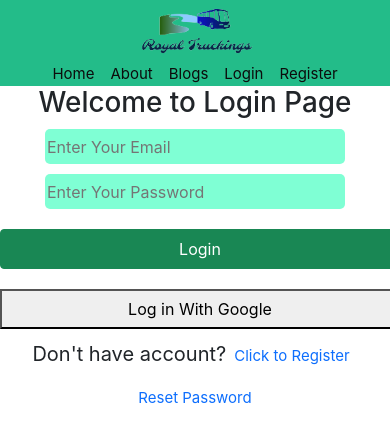
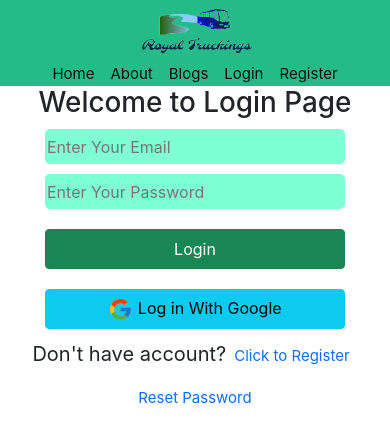
Before and after one commit to samiul-it/royal-truckings-client, a React (Create React App) app: page /login in a window 390 px wide. Shown: the top 442 px of the page. Built offline with nearby package versions, Linux system fonts and the light colour scheme; no server answers.

Commit message:
Google Sign in added and Private Route added

```diff
--- a/src/Pages/Authentication/GoogleSignIn/GoogleSignIn.css
+++ b/src/Pages/Authentication/GoogleSignIn/GoogleSignIn.css
@@ -0,0 +1,3 @@
+svg{
+    font-size: 25px;
+}
--- a/src/Pages/Authentication/GoogleSignIn/GoogleSignIn.js
+++ b/src/Pages/Authentication/GoogleSignIn/GoogleSignIn.js
@@ -1,11 +1,50 @@
-import React from 'react';
+import React from "react";
+import { FcGoogle } from "react-icons/fc";
+import "./GoogleSignIn.css";
+import auth from "./../../../Firebase/Firebase.init";
+import { useSignInWithGoogle } from "react-firebase-hooks/auth";
+import { useLocation, useNavigate } from "react-router-dom";
+import { useEffect } from "react";
+import Loading from "./../../Loading/Loading";
+import { toast } from 'react-toastify';
+import { async } from "@firebase/util";
+
+
 
 const GoogleSignIn = () => {
-    return (
-        <div>
-            <button>Log in With Google</button>
-        </div>
-    );
+  const [signInWithGoogle, user, loading, error] = useSignInWithGoogle(auth);
+
+  const location = useLocation();
+  let from = location.state?.from?.pathname || "/";
+
+  const navigate = useNavigate();
+
+  const loginWithGoogle =async () => {
+   await signInWithGoogle();
+
+  };
+  useEffect(() => {
+    if (user) {
+      navigate(from, { replace: true });
+      toast.success("Sign in Successful");
+    }
+  }, [user]);
+
+  if (error) {
+    toast.error(error.message);
+  }
+  if (loading) {
+    return <Loading></Loading>;
+  }
+
+  return (
+    <div>
+      <button onClick={loginWithGoogle} className="btn btn-info">
+        {" "}
+        <FcGoogle></FcGoogle> Log in With Google
+      </button>
+    </div>
+  );
 };
 
 export default GoogleSignIn;
--- a/src/Pages/Authentication/Login/Login.css
+++ b/src/Pages/Authentication/Login/Login.css
@@ -31,4 +31,9 @@ body{
     height: 35px;
     width: 300px;
    }
+    .form-fields button {
+        margin: 10px auto;
+        height: 40px;
+        width: 300px;
+    }
 }
--- a/src/Pages/Authentication/Login/Login.js
+++ b/src/Pages/Authentication/Login/Login.js
@@ -65,14 +65,15 @@ const Login = () => {
             placeholder="Enter Your Password"
           />
           <button className="btn btn-success">Login</button>
+        </div>
+      </form>
+      <div className="form-fields mx-auto">
         <GoogleSignIn></GoogleSignIn>
+      </div>
+
       <p>
         Don't have account?
-            <Link
-              className="text-primary"
-              to="/register"
-              onClick={navigateToLogin}
-            >
+        <Link className="text-primary" to="/register" onClick={navigateToLogin}>
           Click to Register
         </Link>
       </p>
@@ -84,8 +85,6 @@ const Login = () => {
         Reset Password
       </Link>
     </div>
-      </form>
-    </div>
   );
 };
 
--- /dev/null
+++ b/src/Pages/Authentication/Utilities/RequireAuth/RequireAuth.js
@@ -0,0 +1,21 @@
+import React from 'react';
+import { useAuthState } from 'react-firebase-hooks/auth';
+import auth from './../../../../Firebase/Firebase.init';
+import { Navigate, useLocation } from 'react-router-dom';
+import Loading from './../../../Loading/Loading';
+
+const RequireAuth = ({children}) => {
+    const [user, loading] = useAuthState(auth);
+    let location = useLocation();
+    if (loading) {
+      return <Loading></Loading>;
+    }
+
+    if (!user) {
+      return <Navigate to="/login" state={{ from: location }} replace />;
+    }
+
+    return children;
+};
+
+export default RequireAuth;
```
Also changed, not shown: src/App.js (+8 -1 lines). Lines whose indentation alone changed are shown as unchanged.
